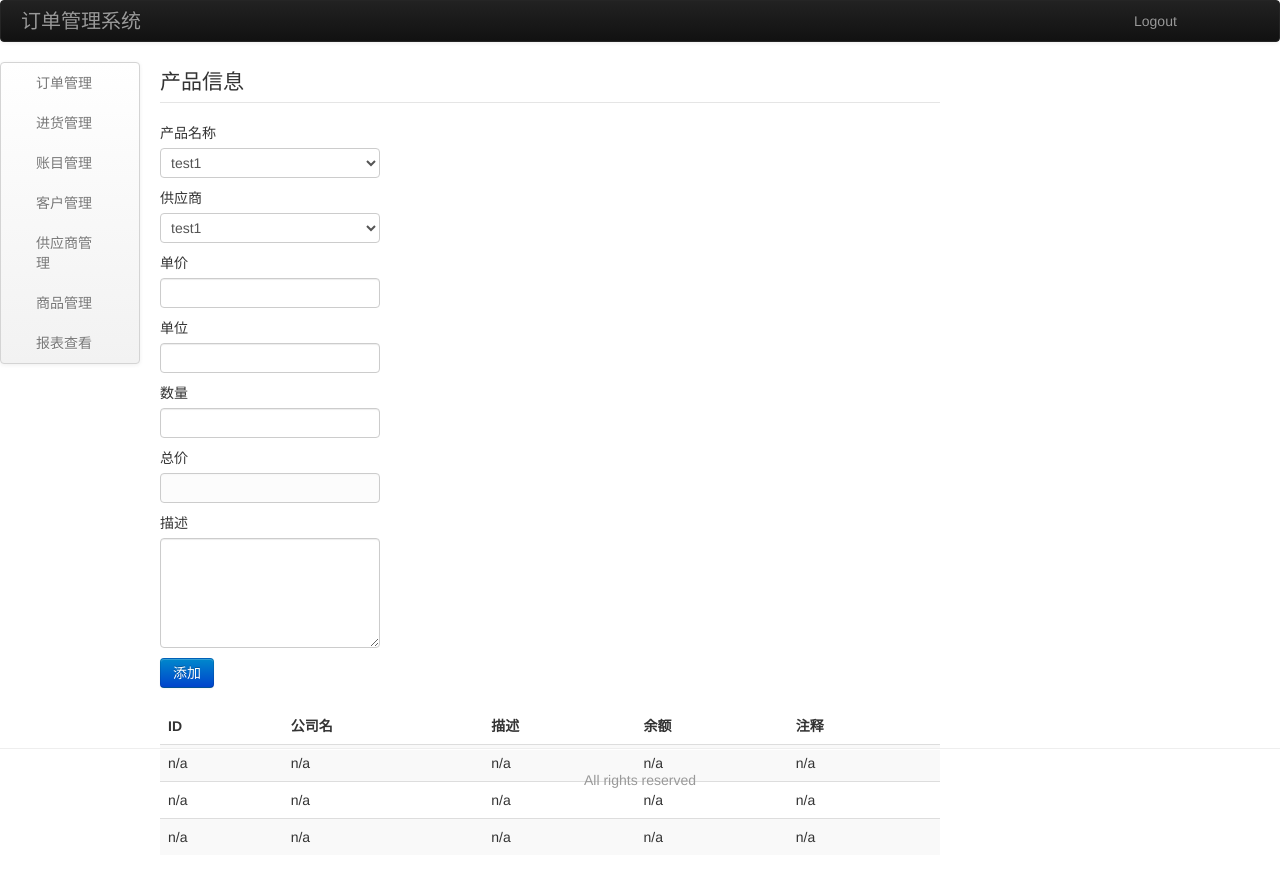
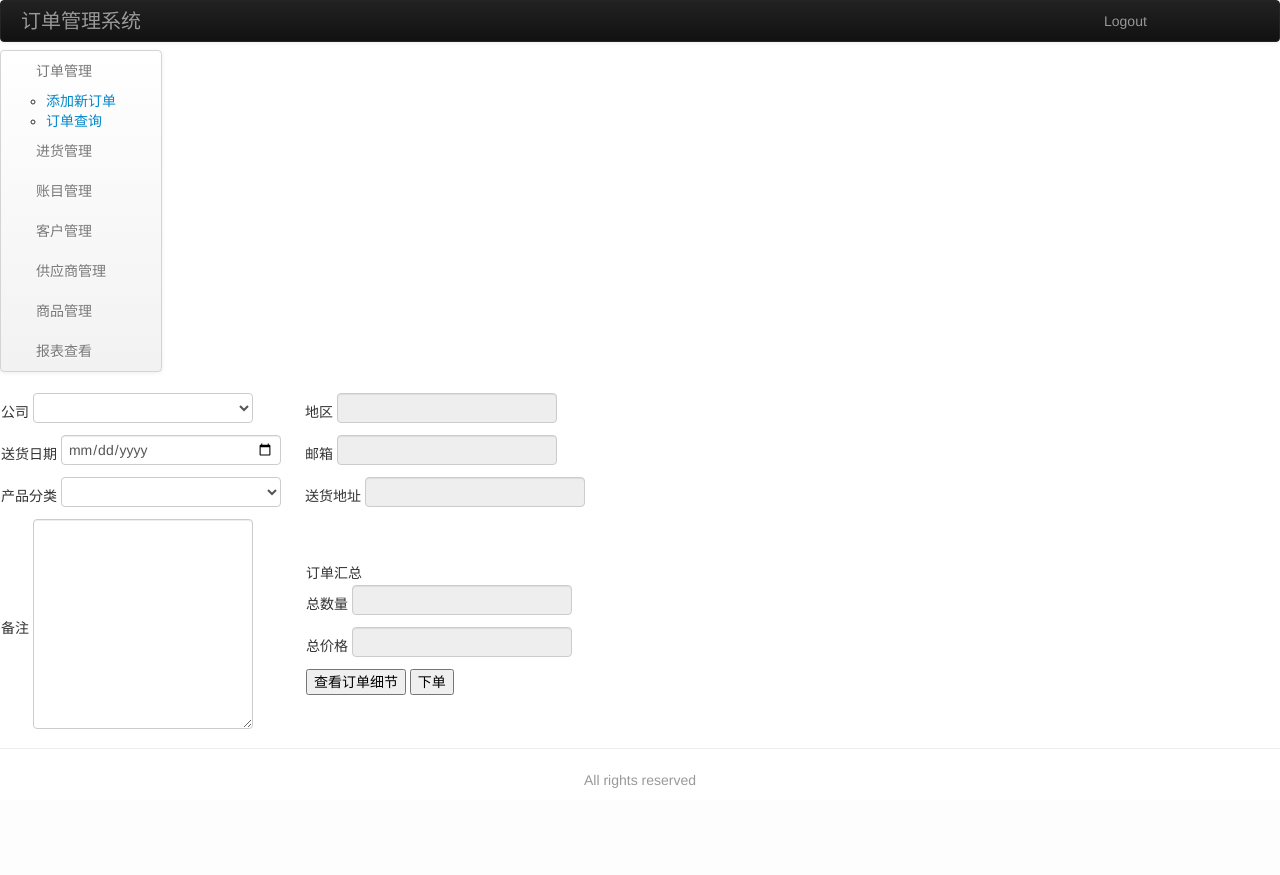
Before and after one commit to Weilong/meat_factory, a CodeIgniter app: page /meat_factory/ in a window 1280 px wide. After the commit the page ends 788 px from the top, so only its background shows below. Run offline with CodeIgniter, Linux system fonts and the light colour scheme; lists and menus that the app fills with data are empty.

Commit message:
edit order_management.php, supplier_managemant.php, and footer.php, head.php client_management.php

```diff
--- a/application/controllers/welcome.php
+++ b/application/controllers/welcome.php
@@ -20,9 +20,11 @@ class Welcome extends CI_Controller {
 	public function index()
 	{
 		$this->load->view('includes/header');
-		$this->load->view('includes/navigation');
-		$this->load->view('supplied_goods_view');
+		//$this->load->view('includes/navigation');
+		//$this->load->view('supplied_goods_view');
+		$this->load->view('order_management');
 		$this->load->view('includes/footer');
+
 	}
 }
 
--- a/application/views/Order_Management.php
+++ b/application/views/Order_Management.php
@@ -1,29 +1,4 @@
-<!DOCTYPE html>
-<html>
-  <head>
-    <title>Home</title>
-    <!-- Page for add_Order and Order_check -->
-    <!-- Bootstrap -->
-    <meta http-equiv='Content-Type' content='text/html; charset=utf-8'>
-    <link rel="stylesheet" type="text/css" media="screen" href="./asset/css/bootstrap.css">
-    <link rel="stylesheet" type="text/css" media="screen" href="./asset/css/bootstrap-responsive.css">
-    <script src="./asset/js/jquery-1.7.2.js"></script>
-	<script src="./asset/js/bootstrap.min.js"></script>
-    </head>
-    <style>
-		body{
-			margin:auto 0px;
-		}
-		.content{
-			width:100%;
-			height:auto;
-		}
-		.span10
-		{
-			width:83%;
-		}
-	</style>
-  <body>
+
      <div class="content">
          <div class = "row" >
             <div class = "span2">
@@ -32,8 +7,8 @@
                   <ul class="nav nav-stacked">
                     <li><a href="#">订单管理</a>
                         <ul>
-                        	<li><a href="#">添加新订单</a></li>
-                            <li><a href="#">订单查询</a></li>
+                        	<li><a href="#" id='add_order'>添加新订单</a></li>
+                            <li><a href="#" id='order_view'>订单查询</a></li>
                         </ul>
                     </li>
 
@@ -54,11 +29,43 @@
               </div>
             </div>
             <div class = "span10">
-            	<div class="">
+            	<div class="add_order">
+                	<form method="post">
+                    	<table>
+                            <tr><td>公司 <select name="client_name"></select></td><td width="20" rowspan="4"></td>
+                                <td>地区 <input type="text" name="region" readonly></td>
+                            </tr>
+                            <tr><td>送货日期 <input type="date" ></td><td>邮箱 <input type="text" name="email" readonly></td></tr>
+                            <tr><td>产品分类 <select name="product_category"></select></td><td>送货地址 <input type="text" name="address" readonly></td></tr>
+                            <tr><td>备注 <textarea name="comments" rows="10" cols="10"></textarea></td><td>
+                                <table>
+                                    <tr><td>订单汇总</td></tr>
+                                    <tr><td>总数量 <input type="text" name="Qty" readonly></td></tr>
+                                    <tr><td>总价格 <input type="text" name="Amount" readonly></td></tr>
+                                    <tr><td><input type="button" value="查看订单细节"> <input type="button" value="下单"></td></tr>
+                                </table>
+                            </td></tr>
+                        </table>
+                    </form>
                 </div>
+                <div class="order_view">
+                	<form metho="post">
+
+                    </form>
+                </div>
+                 <script language="javascript" type="text/javascript">
+					$(document).ready(function(e) {
+                        $('#add_order').click(function(e) {
+							$('.order_view').animate({height:'0px'},"fast");
+						   	$('.add_order').animate({height:'100%'},"slow");
+                        });
+						$('#order_view').click(function(e) {
+                            $('.add_order').animate({height:'0px'},"fast");
+							$('.order_view').animate({height:'100%'},"slow");
+                        });
+                    });
+				</script>
             </div>
          </div>
 
      </div>
-  </body>
-</html>
--- a/application/views/includes/footer.php
+++ b/application/views/includes/footer.php
@@ -1,4 +1,3 @@
-</div>
 <div class="footer">
 	<hr />
 	<p class="muted">All rights reserved</p>
--- a/application/views/includes/header.php
+++ b/application/views/includes/header.php
@@ -6,7 +6,73 @@
     <meta http-equiv='Content-Type' content='text/html; charset=utf-8'>
     <link href="./asset/css/bootstrap.min.css" rel="stylesheet" media="screen">
     <link href="./asset/css/meat_factory.css" rel="stylesheet" media="screen">
+    <link rel="stylesheet" type="text/css" media="screen" href="./asset/css/bootstrap.css">
+    <link rel="stylesheet" type="text/css" media="screen" href="./asset/css/bootstrap-responsive.css">
+    <script src="./asset/js/jquery-1.7.2.js"></script>
+	<script src="./asset/js/bootstrap.min.js"></script>
   </head>
+   <style>
+		body{
+			margin:auto 0px;
+		}
+		.content{
+			width:100%;
+			height:auto;
+			position:absolute;
+			top:50px;
+			left:0px;
+		}
+		.span10
+		{
+			width:83%;
+		}
+		/* order management */
+		.add_order,.order_view
+		{
+			width:100%;
+			height:auto;
+			overflow:hidden;
+		}
+		.order_view
+		{
+			height:0px;
+		}
+		/* add new client form, client detail form, client payment detail form */
+		.add_new_client, .client_detail, .client_payment_detail
+		{
+			width:100%;
+			height:auto;
+			top:0px;
+			left:0px;
+            overflow:hidden;
+		}
+		 .client_detail, .client_payment_detail
+		 {
+			 height:0px;
+		 }
+		/* add new supplier form, supplier detail form*/
+		.add_new_supplier, .supplier_detail
+		{
+			width:100%;
+			height:auto;
+			top:0px;
+			left:0px;
+            overflow:hidden;
+		}
+		 .supplier_detail
+		 {
+			 height:0px;
+		 }
+
+		 /* delivery address style */
+		 .delivery_address
+		 {
+			 width:100%;
+			 height:auto;
+			 overflow:hidden;
+			 padding-right:20px;
+		 }
+	</style>
   <body>
     <div class="navbar navbar-inverse">
       <div class="navbar-inner">
@@ -20,4 +86,3 @@
       </div>
     </div>
   </div>
-  <div class = "row">
```
Also changed, not shown: application/views/Client_Management.php (+33 -58 lines), application/views/Supplier_Management.php (+60 -40 lines).
